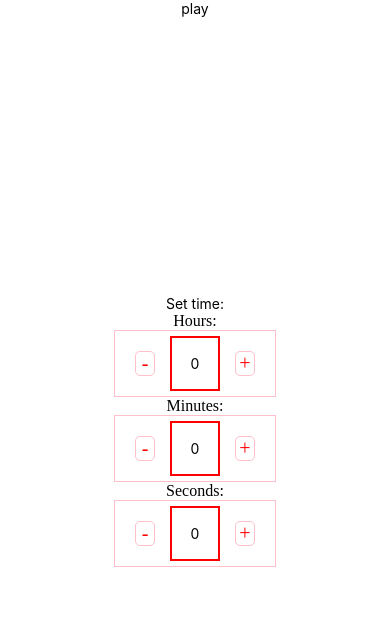
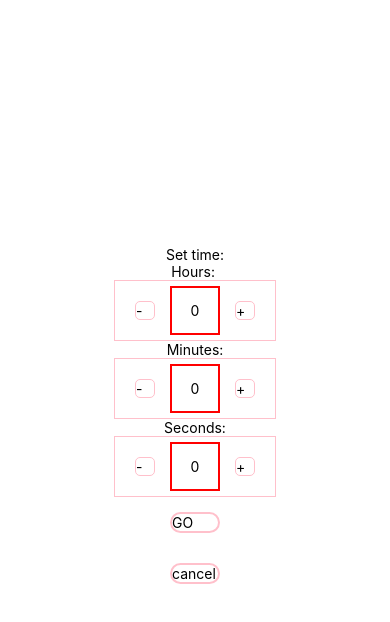
Before and after one commit to pawelek91/mobileTimer, a React Native app: screen / in a window 390 px wide. Shown: the top 622 px of the page. Built offline with nearby package versions, Linux system fonts and the light colour scheme.

Commit message:
set time and play sound

```diff
--- a/App.tsx
+++ b/App.tsx
@@ -4,11 +4,32 @@ import { StyleSheet, Text, TouchableOpacity, View } from 'react-native';
 import Timer from './components/Timer';
 import { Audio } from 'expo-av';
 import SetTimer from './components/SetTimer';
+import { TimeModel } from './models/TimeModel';
 
 export default function App() {
-  const [time,setTime]=useState(10);
+  const initialTimer : TimeModel = {
+    hours:0,
+    seconds:0,
+    minutes:0
+  }
+  const [time,setTime]=useState(0);
+  const [timer, setTimer] = useState(initialTimer);
+  const [timeConfired, setTimeConfimed] = useState(false);
 
-  const timeConfired = false;
+  const setTimerFunc = (hours:string, minutes:string, seconds:string) =>{
+
+    const h =parseInt(hours);
+    const m = parseInt(minutes);
+    const s = parseInt(seconds);
+    setTime(h*60*60+m*60+s);
+    setTimer({
+      hours: h,
+      minutes: m,
+      seconds: s
+    })
+
+    setTimeConfimed(true);
+  }
 
   const playSound = async() => {
     console.log('playing sound');
@@ -16,18 +37,22 @@ export default function App() {
       sound.playAsync()
   }
 
+  const cancel = () =>{
+    setTimeConfimed(false);
+  }
+
 
 
   return (
     <View style={styles.container}>
-       <TouchableOpacity onPress={playSound}>
-        <View>
-        <Text>play</Text>
-          </View>
-        </TouchableOpacity>
-      <SetTimer />
-      {time > 0  && timeConfired ? <Timer playSound={playSound} setTime={setTime} time={time} /> :null}
-      <StatusBar style="auto" />
+         {time > 0  && timeConfired ?
+      <Timer playSound={playSound} setTime={setTime} time={time} timeInfo={timer} stopped={!timeConfired} />
+      :<></>}
+      <SetTimer setTimer={setTimerFunc} />
+
+      <TouchableOpacity style={styles.cancelButton} onPress={ ()=>{cancel()}}>
+                <Text>cancel</Text>
+            </TouchableOpacity>
     </View>
   );
 
@@ -42,5 +67,16 @@ const styles = StyleSheet.create({
     alignItems: 'center',
     justifyContent: 'center',
   },
+  cancelButton:{
+    color: 'red',
+    borderColor: 'pink',
+    borderWidth:2.5,
+    fontSize:20,
+    borderRadius:15,
+    margin:15,
+    width:50,
+    justifyContent:'center',
+    textAlign:'center'
+}
 
 });
--- a/components/SetTimer.tsx
+++ b/components/SetTimer.tsx
@@ -1,27 +1,34 @@
 import React, { useEffect, useState } from 'react';
 import { StyleSheet, Text, TextInput, TouchableOpacity, View } from 'react-native';
 import TimerRow from './TimerRow';
-const SetTimer = () =>{
 
-const [defaultTimeHours, setDefaultTimeHours] = useState('0');
-const [defaultTimeMinutes, setDefaultTimeMinutes] = useState('0');
-const [defaultTimeSeconds, setDefaultTimeSeconds] = useState('0');
+interface timerProps  {
+ setTimer : (hours:string,minutes:string,seconds:string) => void;
+}
+const SetTimer = (props: timerProps) =>{
+
+const [timeHours, setTimeHours] = useState('0');
+const [timeMinutes, setTimeMinutes] = useState('0');
+const [timeSeconds, setTimeSeconds] = useState('0');
+
 
 const setHours = (text:string) =>{
     const time = setTime(text,24);
-    setDefaultTimeHours(time);
+    setTimeHours(time);
 }
 
 const setMinutes = (text:string) =>{
     const time = setTime(text,60);
-    setDefaultTimeMinutes(time);
+    setTimeMinutes(time);
 }
 
 const setSeconds = (text:string) =>{
     const time = setTime(text,60);
-    setDefaultTimeSeconds(time);
+    setTimeSeconds(time);
 }
-
+const saveTime = () =>{
+    props.setTimer(timeHours,timeMinutes,timeSeconds);
+}
 const setTime  = (text:string, max :number) : string  => {
     const value = parseInt(text);
     if(value > max){
@@ -36,12 +43,16 @@ const setTime  = (text:string, max :number) : string  => {
     return (
         <View style={styles.container}>
             <Text>Set time:</Text>
-            Hours:
-            <TimerRow set={text=> setHours(text)} time = {defaultTimeHours} />
-            Minutes:
-            <TimerRow set={text=> setMinutes(text)} time = {defaultTimeMinutes} />
-            Seconds:
-            <TimerRow set={text=> setSeconds(text)} time = {defaultTimeSeconds} />
+            <Text>Hours: </Text>
+            <TimerRow set={text=> setHours(text)} time = {timeHours} />
+            <Text>Minutes:</Text>
+            <TimerRow set={text=> setMinutes(text)} time = {timeMinutes} />
+            <Text>Seconds:</Text>
+            <TimerRow set={text=> setSeconds(text)} time = {timeSeconds} />
+
+            <TouchableOpacity style={styles.setTimeButton} onPress={ ()=>{saveTime()}}>
+                <Text>GO</Text>
+            </TouchableOpacity>
         </View>
     )
 
@@ -53,11 +64,21 @@ const setTime  = (text:string, max :number) : string  => {
 
 const styles = StyleSheet.create({
     container: {
-      flex: 1,
       backgroundColor: '#fff',
       alignItems: 'center',
       justifyContent: 'center',
     },
+    setTimeButton:{
+        color: 'red',
+        borderColor: 'pink',
+        borderWidth:2.5,
+        fontSize:20,
+        borderRadius:15,
+        margin:15,
+        width:50,
+        justifyContent:'center',
+        textAlign:'center'
+    }
 
   });
 
--- a/components/Timer.tsx
+++ b/components/Timer.tsx
@@ -1,24 +1,44 @@
 import { useEffect, useState } from "react";
 import { StyleSheet, Text, View } from 'react-native';
+import { TimeModel } from "../models/TimeModel";
 type TimerProps = {
     setTime:(val:number)=>void,
     time:number;
     playSound:()=>void,
+    timeInfo: TimeModel,
+    stopped:boolean;
 }
 const Timer = (props:TimerProps) =>{
+
+    const {hours,minutes,seconds} = props.timeInfo;
     useEffect(()=>{
         const interval = setInterval(()=>{
+            if(props.stopped){
+                clearInterval(interval);
+            }
             if(props.time>1){
                 props.setTime(props.time-1)
             } else{
+                props.setTime(0);
                 props.playSound();
             }},1000);
             return () => clearInterval(interval);
         });
 
     return(
-        <Text>{props.time}</Text>
+        <View style={styles.container}>
+            <Text>Alarm has been set to {hours} hours, {minutes}, {seconds} seconds</Text>
+            <Text>{props.time}</Text>
+        </View>
     )
 }
 
 export default Timer;
+
+const styles = StyleSheet.create({
+    container: {
+      backgroundColor: '#fff',
+      alignItems: 'center',
+      justifyContent: 'center',
+    },
+})
--- a/components/TimerRow.tsx
+++ b/components/TimerRow.tsx
@@ -1,4 +1,4 @@
-import { TextInput,StyleSheet, TouchableOpacity, View } from "react-native";
+import { TextInput,StyleSheet, TouchableOpacity, View, Text } from "react-native";
 
 const TimerRow = (props:TimerRowProps) =>{
 
@@ -18,11 +18,15 @@ const TimerRow = (props:TimerRowProps) =>{
         <View style={styles.row}>
 
             <TouchableOpacity style={styles.button} onPress={ ()=>{sub(props.time)}}>
+                <Text>
                 -
+                </Text>
             </TouchableOpacity>
             <TextInput style={styles.input} value={props.time} onChangeText={text => props.set(text)}></TextInput>
             <TouchableOpacity style={styles.button} onPress={ ()=>{add(props.time)}}>
+                <Text>
                 +
+                </Text>
             </TouchableOpacity>
             </View>
         </View>
--- /dev/null
+++ b/models/TimeModel.tsx
@@ -0,0 +1,5 @@
+export interface TimeModel{
+    hours:number;
+    minutes:number;
+    seconds:number;
+}
```
